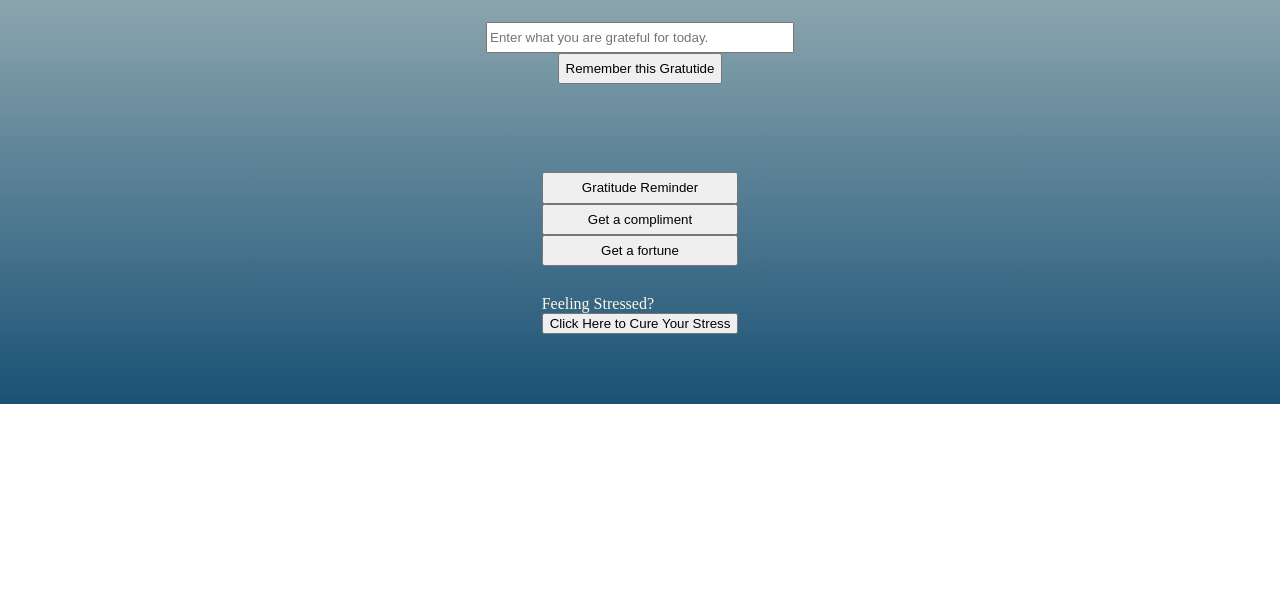
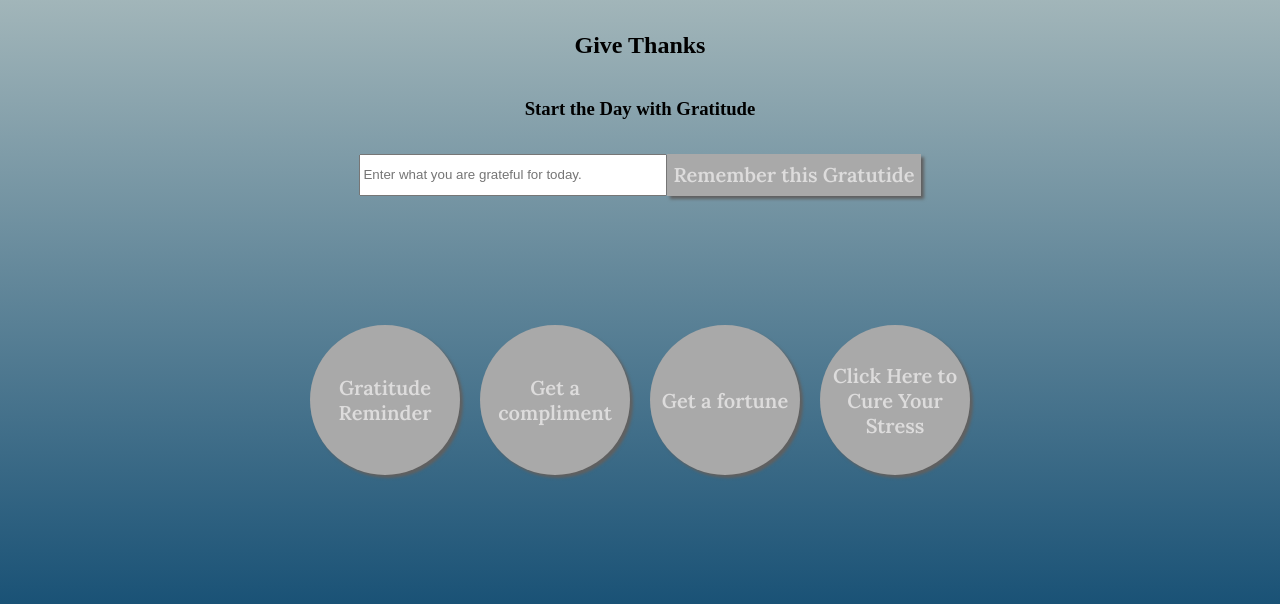
Before and after one commit to hollapena/week-5-assessment, a website: page client/index.html in a window 1280 px wide. Shown: the part 412-1016 px from the top of the page. Before the commit the page ends 816 px from the top, so only its background shows below. Drawn offline with nearby package versions, Linux system fonts and the light colour scheme.

Commit message:
Adding some CSS but additional features coming soon

```diff
--- a/client/index.css
+++ b/client/index.css
@@ -1,26 +1,104 @@
+
+@import url('https://fonts.googleapis.com/css2?family=Lora:wght@600&display=swap');
+
+
 body{
     background-image: linear-gradient(#FEF9E7 , #1A5276 );
     background-repeat: no-repeat;
-    height:100vh;
+    height:125vh;
     display:grid;
+    justify-items:center;
+    grid-template-areas:
+    "heading"
+    "morning"
+    "midday"
+    "needpush"
+    "evening";
+}
+#header{
+    grid-area:heading;
+    text-align:center;
+}
+
+#heading{
+    font-family:Lora;
+    font-size:100px;
+
+}
+
+#morning{
+    grid-area:morning;
+    display:grid;
+    grid-template-areas:
+    "thanks thanks"
+    "grat grat"
+    "text button";
     justify-items:center;
 }
 
-#morning{
-    display:grid;
-    justify-items:center;
+#thanks{
+    grid-area:thanks;
+    align-self:end;
 }
-
+#grat{
+    grid-area:grat;
+    align-self:start;
+}
 #gratitudeText{
+    grid-area:text;
     width: 300px;
+}
+#gratitudeButton{
+    grid-area:button;
 }
 
 #midday{
+    grid-area:midday;
     display:grid;
     justify-items:center;
 }
 
 #needAPush{
+    grid-area:needpush;
     color: #FEF9E7;
     display:grid;
+    grid-template-areas: "grat comp fort cure";
+    grid-gap: 20px;
 }
+
+#gratitudeReminder{
+    grid-area:grat;
+    height:150px;
+    width:150px;
+    border-radius:50%;
+}
+
+#complimentButton{
+    grid-area:comp;
+    height:150px;
+    width:150px;
+    border-radius:50%;
+}
+
+#fortuneButton{
+    grid-area:fort;
+    height:150px;
+    width:150px;
+    border-radius:50%;
+}
+
+#cureForStress{
+    grid-area:cure;
+    height:150px;
+    width:150px;
+    border-radius:50%;
+}
+
+button{
+    background-color:darkgrey;
+    color:rgb(221, 220, 220);
+    font-family:Lora;
+    font-size:20px;
+    border:none;
+    box-shadow:3px 3px 3px rgb(96, 96, 96);
+}
--- a/client/index.html
+++ b/client/index.html
@@ -6,8 +6,10 @@
   </head>
   <body class="container">
 
-    <h1>A Day In The Life</h1>
-    <h2>Student's Guide For Growth and Success</h2>
+    <section id="header">
+      <h1 id="heading">A Day In The Life</h1>
+      <h2 id="subheading">Student's Guide For Growth and Success</h2>
+    </section>
 
     <section id="morning">
        <h2 id="thanks">Give Thanks</h2>
@@ -33,8 +35,7 @@
       <button id="gratitudeReminder">Gratitude Reminder</button>
       <button id="complimentButton">Get a compliment</button>
       <button id="fortuneButton">Get a fortune</button>
-      <br>
-      <label for="cureForStress">Feeling Stressed?<br><button id="cureForStress">Click Here to Cure Your Stress</button></label>
+      <button id="cureForStress">Click Here to Cure Your Stress</button>
       <!-- Bored, Learn Something New -->
     </section>
 
```
